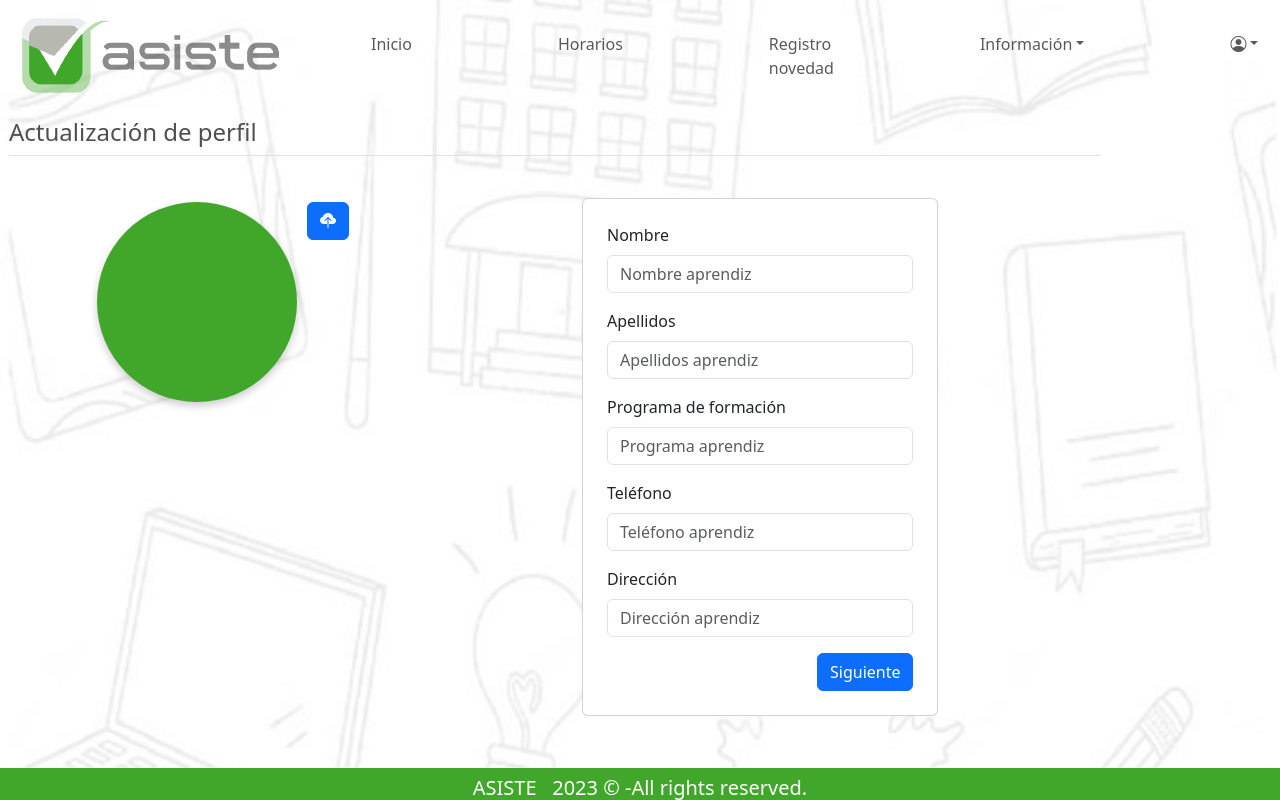
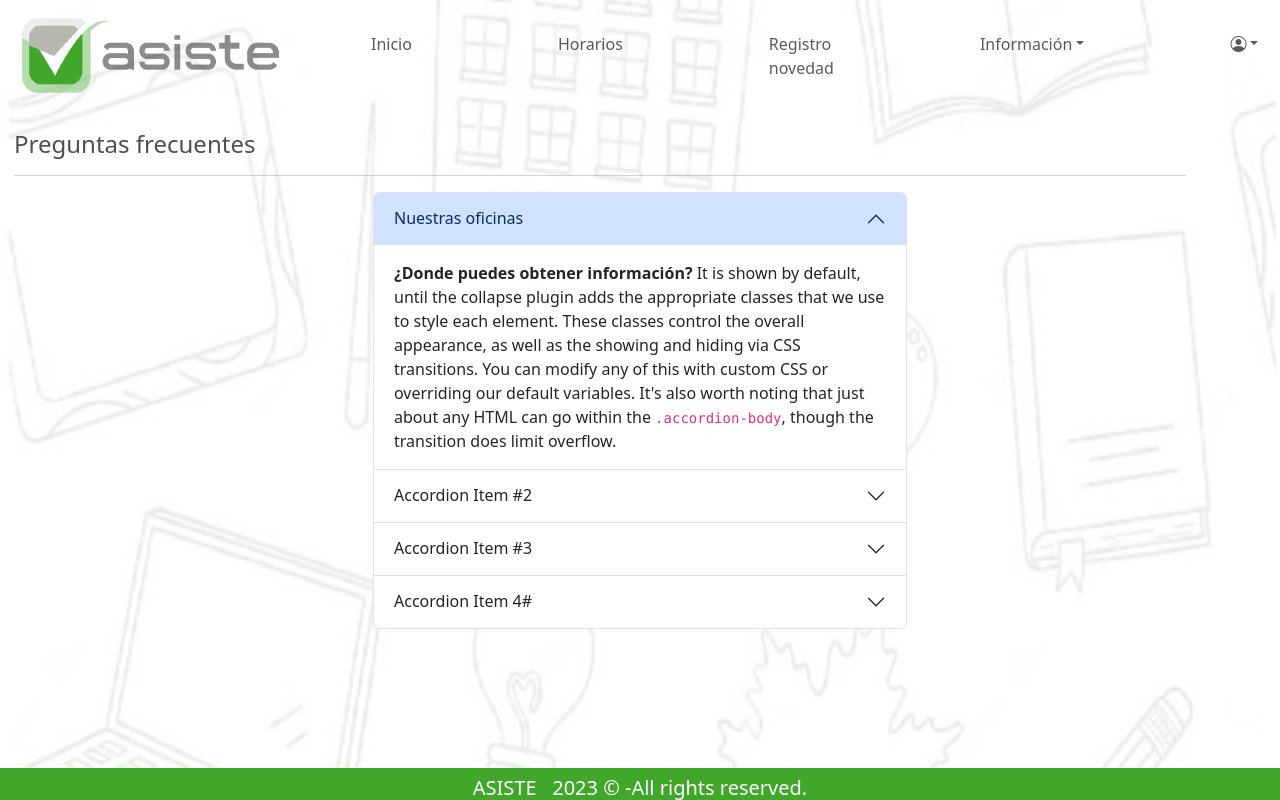
Before and after one commit to MariajoseVargas1/asiste_fe, an Angular app: page /preguntas-frecuentes in a window 1280 px wide. Built offline with nearby package versions, Linux system fonts and the light colour scheme.

Commit message:
preguntas frecuentespara revision

```diff
--- a/src/app/app.component.html
+++ b/src/app/app.component.html
@@ -1,16 +1,16 @@
 <div class="container">
   <app-header></app-header>
-
-  <app-perfil-aprendiz></app-perfil-aprendiz>
-  <!-- <router-outlet></router-outlet> -->
+  <router-outlet></router-outlet>
   <app-footer></app-footer>
 
-  <!--  -->
+</div>
+
 
   <!-- <app-login></app-login>  -->
   <!--
   <app-preguntas-frecuentes></app-preguntas-frecuentes>
   <app-status-asistencia></app-status-asistencia>
+    <app-perfil-aprendiz></app-perfil-aprendiz>
     <app-registro-novedad></app-registro-novedad>
   <app-data-coordinacion></app-data-coordinacion>
   <app-inicio-instructor></app-inicio-instructor>
@@ -25,5 +25,3 @@
   <app-horarios></app-horarios>
   <app-notificaciones-aprendiz></app-notificaciones-aprendiz>
   <app-perfil-instructor></app-perfil-instructor>-->
-
-</div>
--- a/src/app/components/preguntas-frecuentes/preguntas-frecuentes.component.html
+++ b/src/app/components/preguntas-frecuentes/preguntas-frecuentes.component.html
@@ -1,49 +1,59 @@
-<div class="container mt-5">
-  <!-- revisar este primer div hasta el ul -->
+<div class="container">
+  <h4 class="tit-preguntas">Preguntas frecuentes<hr></h4>
+</div>
+<div class="container mt-3">
   <div class="row justify-content-center">
-    <h4>Preguntas frecuentes</h4>
-    <hr />
+    <div class="col-md-6"> <!-- Reducir el ancho del contenedor -->
+      <div class="accordion" id="accordionExample">
+        <div class="accordion-item">
+          <h2 class="accordion-header" id="headingOne">
+            <button class="accordion-button" type="button" data-bs-toggle="collapse" data-bs-target="#collapseOne" aria-expanded="true" aria-controls="collapseOne">
+              Nuestras oficinas
+            </button>
+          </h2>
+          <div id="collapseOne" class="accordion-collapse collapse show" aria-labelledby="headingOne" data-bs-parent="#accordionExample">
+            <div class="accordion-body">
+              <strong>¿Donde puedes obtener información?</strong> It is shown by default, until the collapse plugin adds the appropriate classes that we use to style each element. These classes control the overall appearance, as well as the showing and hiding via CSS transitions. You can modify any of this with custom CSS or overriding our default variables. It's also worth noting that just about any HTML can go within the <code>.accordion-body</code>, though the transition does limit overflow.
+            </div>
+          </div>
+        </div>
+        <div class="accordion-item">
+          <h2 class="accordion-header" id="headingTwo">
+            <button class="accordion-button collapsed" type="button" data-bs-toggle="collapse" data-bs-target="#collapseTwo" aria-expanded="false" aria-controls="collapseTwo">
+              Accordion Item #2
+            </button>
+          </h2>
+          <div id="collapseTwo" class="accordion-collapse collapse" aria-labelledby="headingTwo" data-bs-parent="#accordionExample">
+            <div class="accordion-body">
+              <strong>This is the second item's accordion body.</strong> It is hidden by default, until the collapse plugin adds the appropriate classes that we use to style each element. These classes control the overall appearance, as well as the showing and hiding via CSS transitions. You can modify any of this with custom CSS or overriding our default variables. It's also worth noting that just about any HTML can go within the <code>.accordion-body</code>, though the transition does limit overflow.
+            </div>
+          </div>
+        </div>
+        <div class="accordion-item">
+          <h2 class="accordion-header" id="headingThree">
+            <button class="accordion-button collapsed" type="button" data-bs-toggle="collapse" data-bs-target="#collapseThree" aria-expanded="false" aria-controls="collapseThree">
+              Accordion Item #3
+            </button>
+          </h2>
+          <div id="collapseThree" class="accordion-collapse collapse" aria-labelledby="headingThree" data-bs-parent="#accordionExample">
+            <div class="accordion-body">
+              <strong>This is the third item's accordion body.</strong> It is hidden by default, until the collapse plugin adds the appropriate classes that we use to style each element. These classes control the overall appearance, as well as the showing and hiding via CSS transitions. You can modify any of this with custom CSS or overriding our default variables. It's also worth noting that just about any HTML can go within the <code>.accordion-body</code>, though the transition does limit overflow.
+            </div>
+          </div>
+        </div>
+        <div class="accordion-item">
+          <h2 class="accordion-header" id="headingFour">
+            <button class="accordion-button collapsed" type="button" data-bs-toggle="collapse" data-bs-target="#collapseFour" aria-expanded="false" aria-controls="collapseFour">
+              Accordion Item 4#
+            </button>
+          </h2>
+          <div id="collapseFour" class="accordion-collapse collapse" aria-labelledby="headingFour" data-bs-parent="#accordionExample">
+            <div class="accordion-body">
+              <strong>This is the third item's accordion body.</strong> It is hidden by default, until the collapse plugin adds the appropriate classes that we use to style each element. These classes control the overall appearance, as well as the showing and hiding via CSS transitions. You can modify any of this with custom CSS or overriding our default variables. It's also worth noting that just about any HTML can go within the <code>.accordion-body</code>, though the transition does limit overflow.
+            </div>
+          </div>
+        </div>
+      </div>
+    </div>
   </div>
-<!--
-  <cdk-accordion class="example-accordion">
-    @for (item of items; track item; let index = $index) {
-      <cdk-accordion-item
-
-        #accordionItem="cdkAccordionItem"
-        class="example-accordion-item"
-        role="button"
-        tabindex="0"
-        [attr.id]="'accordion-header-' + index"
-        [attr.aria-expanded]="accordionItem.expanded"
-        [attr.aria-controls]="'accordion-body-' + index">
-        <div class="example-accordion-item-header" (click)="accordionItem.toggle()">
-          {{ item }}
-          <span class="example-accordion-item-description">
-            Click to {{ accordionItem.expanded ? 'close' : 'open' }}
-          </span>
-        </div>
-        <div
-          class="example-accordion-item-body"
-          role="region"
-          [style.display]="accordionItem.expanded ? '' : 'none'"
-          [attr.id]="'accordion-body-' + index"
-          [attr.aria-labelledby]="'accordion-header-' + index">
-          Lorem ipsum dolor, sit amet consectetur adipisicing elit. Perferendis
-          excepturi incidunt ipsum deleniti labore, tempore non nam doloribus blanditiis
-          veritatis illo autem iure aliquid ullam rem tenetur deserunt velit culpa?
-        </div>
-      </cdk-accordion-item>
-    }
-  </cdk-accordion>
-</div>  -->
-
-
-
-
-
-
-
-
-
-
-<!-- -->
+</div>
--- a/src/app/components/preguntas-frecuentes/preguntas-frecuentes.component.ts
+++ b/src/app/components/preguntas-frecuentes/preguntas-frecuentes.component.ts
@@ -4,8 +4,7 @@
 @Component({
   selector: 'app-preguntas-frecuentes',
   templateUrl: './preguntas-frecuentes.component.html',
-  // standalone: true,
-  // imports: [CdkAccordionModule],
+
 })
 export class PreguntasFrecuentesComponent {
 
--- a/src/styles.css
+++ b/src/styles.css
@@ -91,5 +91,10 @@
 }
 
 
+/*ESTILOS DE PREGUNTAS FRECUENTES*/
 
-/*ESTILOS DE PREGUNTAS FRECUENTES*/
+.tit-preguntas{
+  margin-top: 130px;
+  margin-left: -80px;
+  color: #504f4f;
+}
```
